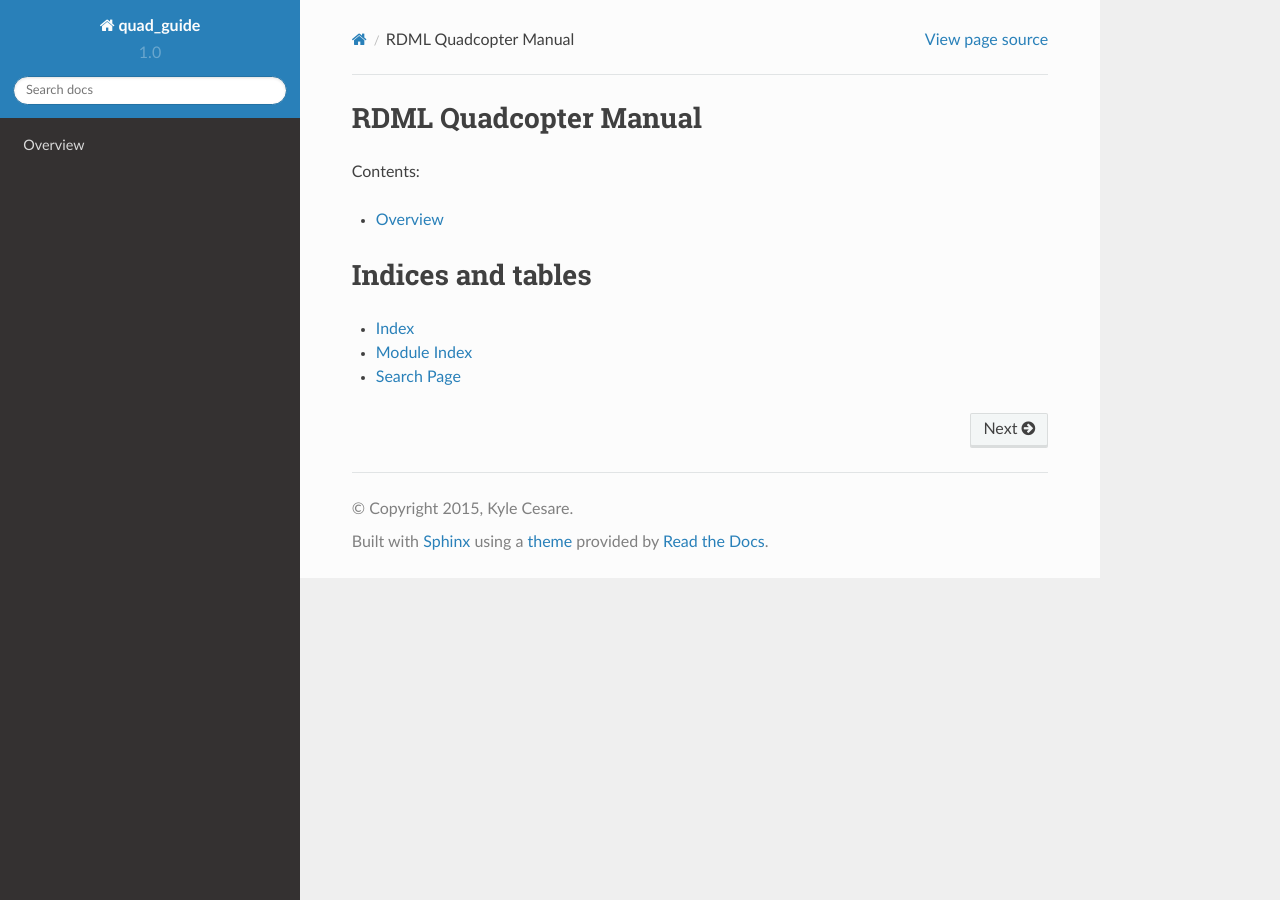
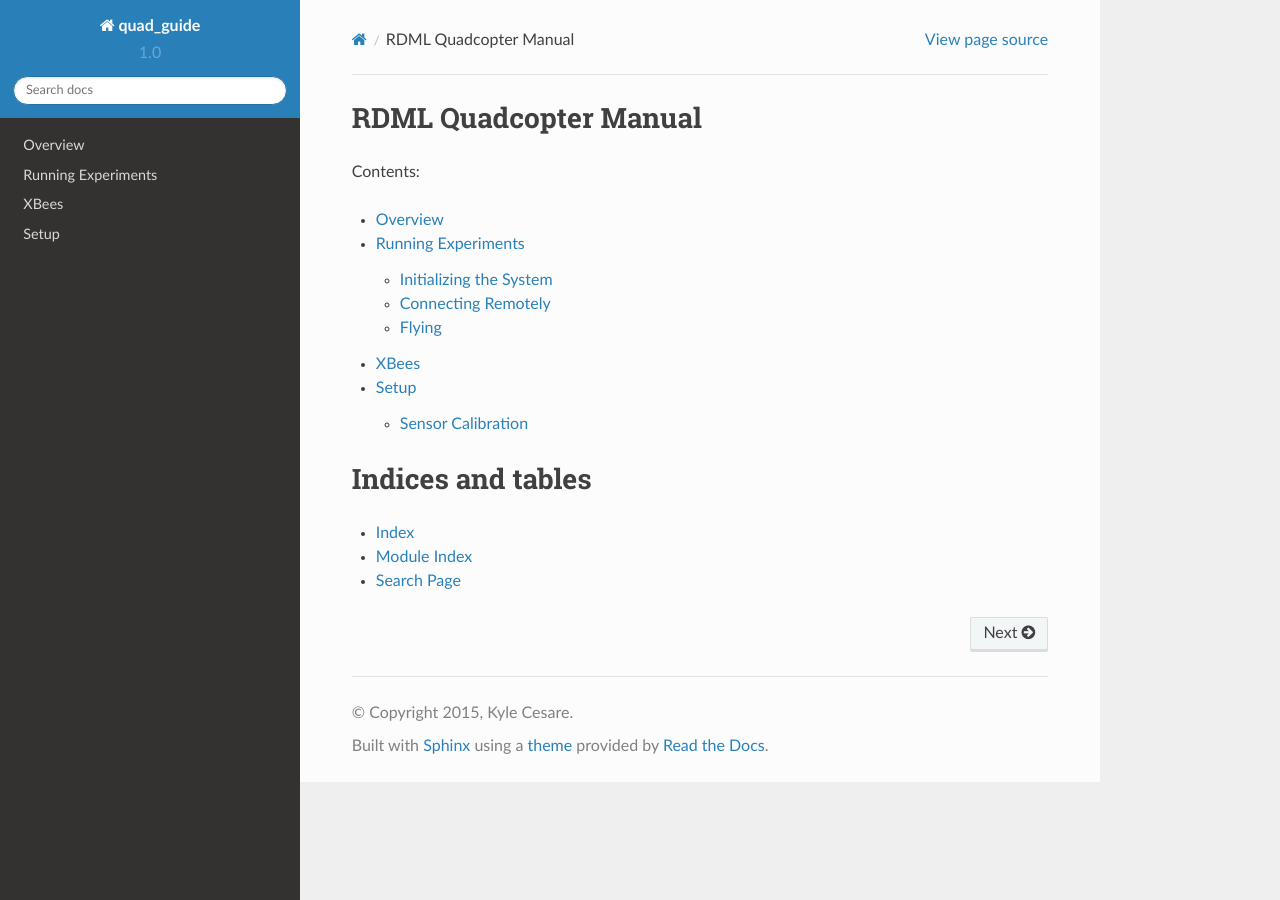
Before and after one commit to osurdml/quad_guide, a Sphinx documentation site: the page built from source/index.rst, in a window 1280 px wide. Built offline with Sphinx 7.4.7 and the Read the Docs theme 2.0.0, drawn with Linux system fonts in a browser that asks for light colours; some of the changed lines change nothing that is shown.

Commit message:
More documentation!

```diff
--- a/source/conf.py
+++ b/source/conf.py
@@ -33,6 +33,8 @@
     'sphinx.ext.todo',
     'sphinx.ext.graphviz',
 ]
+
+todo_include_todos = True
 
 # Add any paths that contain templates here, relative to this directory.
 templates_path = ['_templates']
--- a/source/index.rst
+++ b/source/index.rst
@@ -12,6 +12,9 @@
    :maxdepth: 2
 
    overview
+   running_experiments
+   xbees
+   setup
 
 Indices and tables
 ==================
--- /dev/null
+++ b/source/running_experiments.rst
@@ -0,0 +1,47 @@
+Running Experiments
+===================
+
+Before running experiments, always verify that the vehicle is :doc:`set up
+<setup>` correctly.
+
+Initializing the System
+-----------------------
+
+First, reload the `udev` service to ensure the Xtion is detected correctly::
+
+   sudo service udev reload
+
+Next, power cycle the flight control board to reinitialize (at least) the
+position estimate. Now, for some mysterious reason, it is necessary to send some
+data over the serial device before connecting with mavros. So, send a single
+space with::
+
+   screen /dev/ttyACM0
+
+Now, start the ROS stack::
+
+   roslaunch qex quad.launch
+
+Before starting RGBDSLAMv2 make sure to align the camera to face perfectly
+north. You can visualize the `fcu` transformation to verify the direction. Then,
+start RGBDSLAMv2::
+
+   rosservice call /Q1/rgbdslam/ros_ui_b pause false
+
+Connecting Remotely
+-------------------
+
+There are two things you should be remotely connected to for running
+experiments. On a remote computer, you should be connected to the flight control
+board and to the onboard computer's ROS.
+
+To connect to the flight control board, use the :doc:`xbees` as a serial link
+for `QGroundControl`_.
+
+.. _QGroundControl: http://www.qgroundcontrol.org/
+
+Flying
+------
+
+Currently, there is no support for auto takeoff and landing. So, begin by arming
+the vehicle by moving the throttle stick to the bottom right.
--- /dev/null
+++ b/source/setup.rst
@@ -0,0 +1,5 @@
+Setup
+=====
+
+Sensor Calibration
+------------------
--- /dev/null
+++ b/source/xbees.rst
@@ -0,0 +1,2 @@
+XBees
+=====
```
